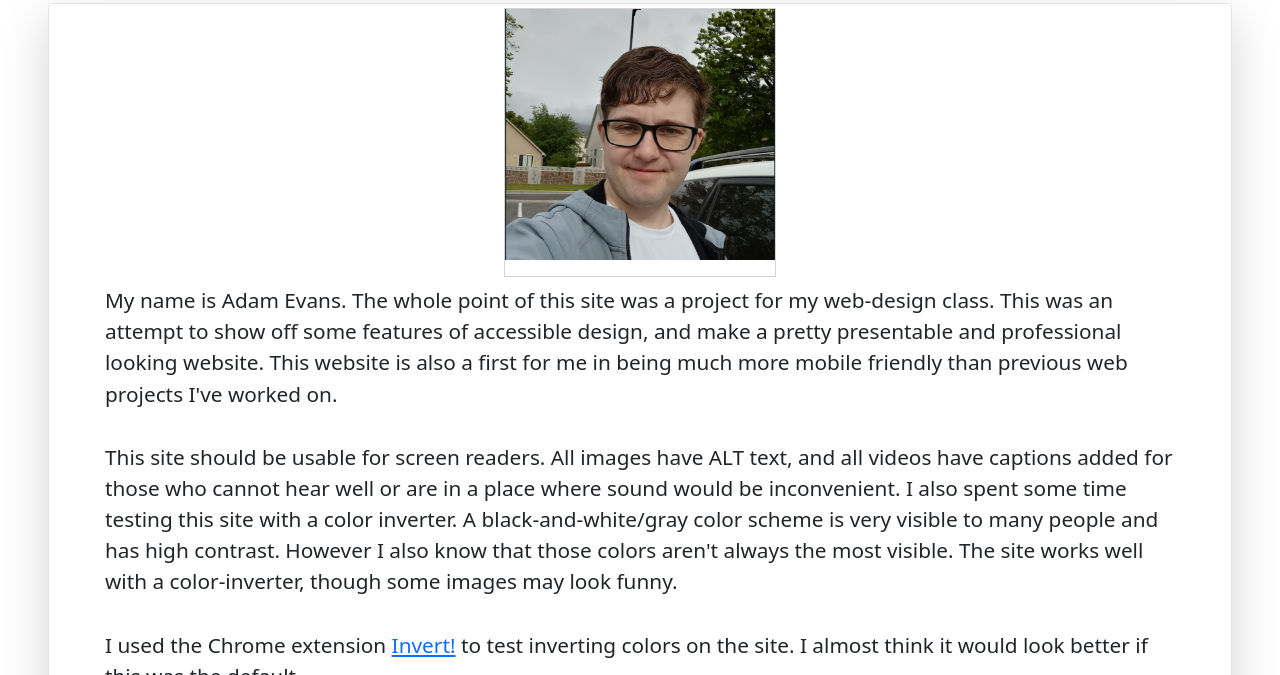
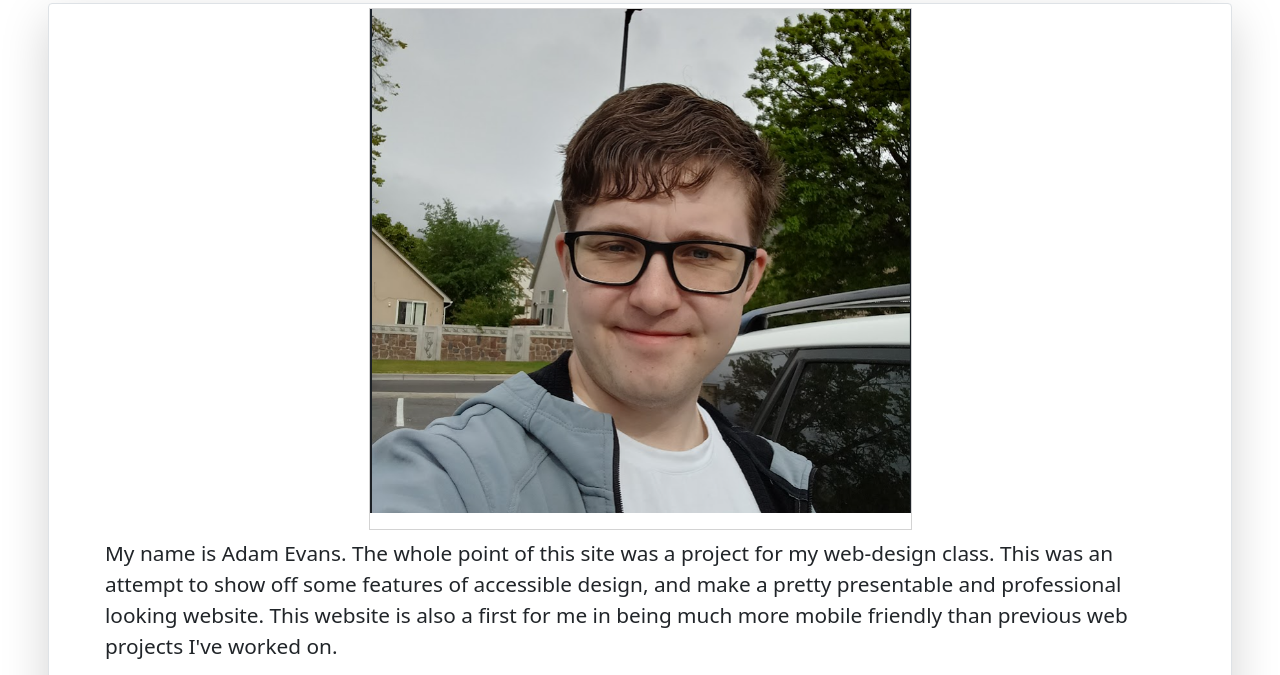
Before and after one commit to AdaDavE/adadave.github.io, a plain HTML site: page cs3650/about.html in a window 1280 px wide. Shown: the part 125-800 px from the top of the page. Drawn offline with Linux system fonts and the light colour scheme.

Commit message:
one last tweak

```diff
--- a/cs3650/about.html
+++ b/cs3650/about.html
@@ -36,7 +36,7 @@
         <h1>About Me</h1>
       </div>
       <div class="mycontent text-md-left p-1 px-lg-5 shadow-lg bg-body rounded border">
-        <div class="text-center"><img src="img/adam3.png" alt="Adam standing outside in a parking lot by his car. He doesn't take photos often." class="w-25 pb-3"/></div>
+        <div class="text-center"><img src="img/adam3.png" alt="Adam standing outside in a parking lot by his car. He doesn't take photos often." class="w-50 pb-3"/></div>
         <p class="p-2">
           My name is Adam Evans. The whole point of this site was a project for my web-design class.
           This was an attempt to show off some features of accessible design, and make a pretty presentable
```
